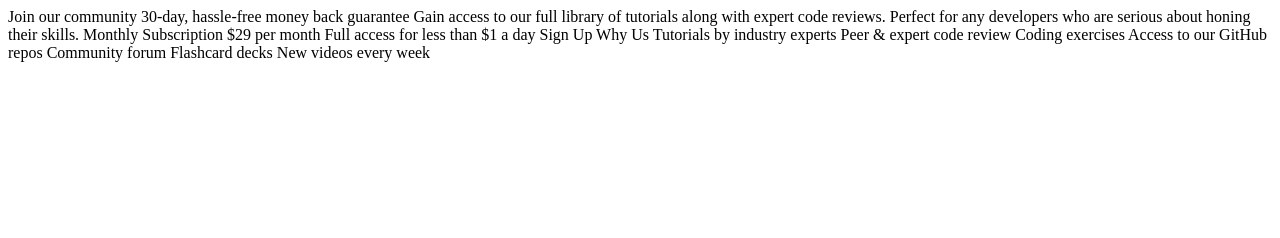
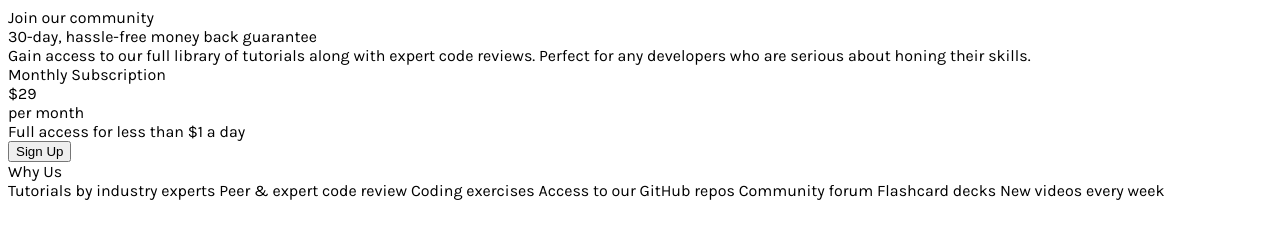
Before and after one commit to clydehenry3/Single-Price-Grid-Solution, a plain HTML site: page index.html in a window 1280 px wide. Drawn offline with Linux system fonts and the light colour scheme.

Commit message:
HTML structure in place, CSS has UI colors established in the root, and has Google Font applied.

```diff
--- a/index.html
+++ b/index.html
@@ -9,16 +9,43 @@
       sizes="32x32"
       href="./images/favicon-32x32.png"
     />
+    <link rel="preconnect" href="https://fonts.googleapis.com" />
+    <link rel="preconnect" href="https://fonts.gstatic.com" crossorigin />
+    <link
+      href="https://fonts.googleapis.com/css2?family=Karla:ital,wght@0,200..800;1,200..800&display=swap"
+      rel="stylesheet"
+    />
     <link rel="stylesheet" href="style.css" />
     <title>Single Price Grid Component</title>
   </head>
   <body>
-    Join our community 30-day, hassle-free money back guarantee Gain access to
-    our full library of tutorials along with expert code reviews. Perfect for
-    any developers who are serious about honing their skills. Monthly
-    Subscription &dollar;29 per month Full access for less than &dollar;1 a day
-    Sign Up Why Us Tutorials by industry experts Peer &amp; expert code review
-    Coding exercises Access to our GitHub repos Community forum Flashcard decks
-    New videos every week
+    <div class="parent-grid">
+      <div class="item-1">
+        <div class="heading">Join our community</div>
+        <div class="sub-heading">30-day, hassle-free money back guarantee</div>
+        <div class="item-body">
+          Gain access to our full library of tutorials along with expert code
+          reviews. Perfect for any developers who are serious about honing their
+          skills.
+        </div>
+      </div>
+      <div class="item-2">
+        <div class="subheading">Monthly Subscription</div>
+        <div class="price">
+          <div class="cost">&dollar;29</div>
+          <div class="freq">per month</div>
+        </div>
+        <div class="item-body">Full access for less than &dollar;1 a day</div>
+        <button>Sign Up</button>
+      </div>
+      <div class="item-3">
+        <div class="subheading">Why Us</div>
+        <div class="item-body">
+          Tutorials by industry experts Peer &amp; expert code review Coding
+          exercises Access to our GitHub repos Community forum Flashcard decks
+          New videos every week
+        </div>
+      </div>
+    </div>
   </body>
 </html>
--- a/style.css
+++ b/style.css
@@ -0,0 +1,10 @@
+:root {
+--cyan: hsl(179, 62%, 43%)
+--bright yellow: hsl(71, 73%, 54%)
+--light gray: hsl(204, 43%, 93%)
+--grayish blue: hsl(218, 22%, 67%)
+}
+
+body{
+    font-family: "Karla", sans-serif;
+}
```
